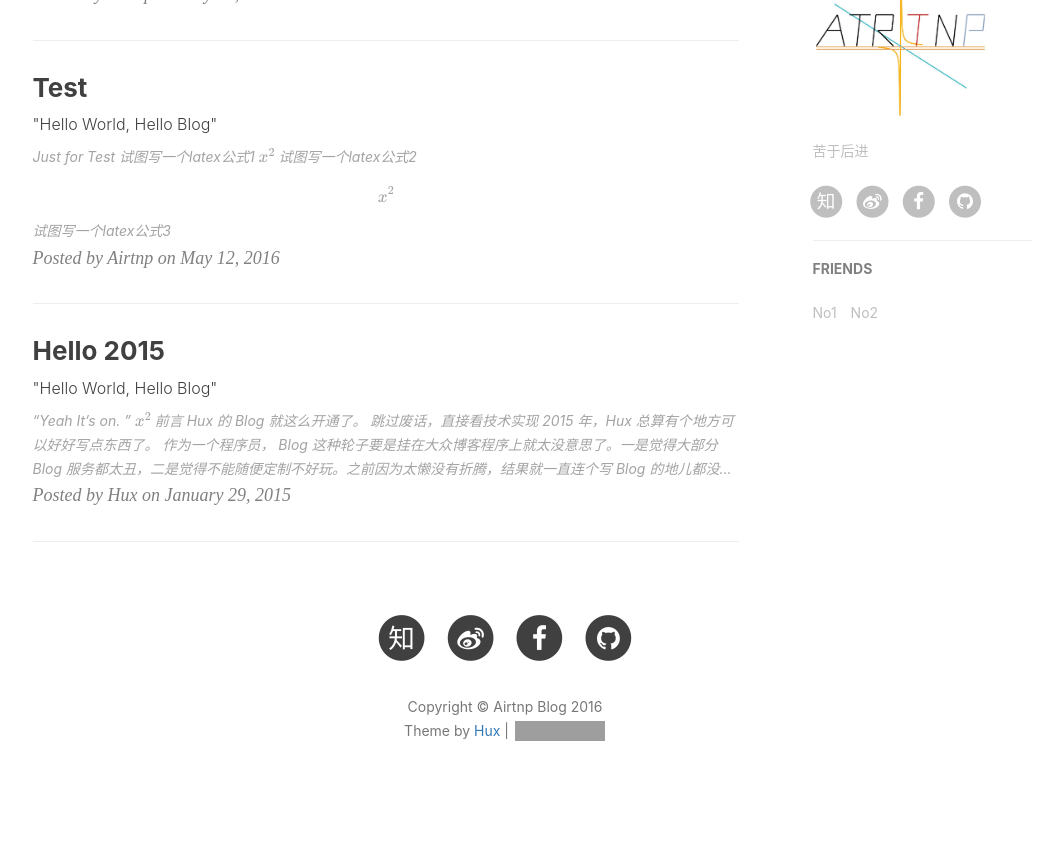
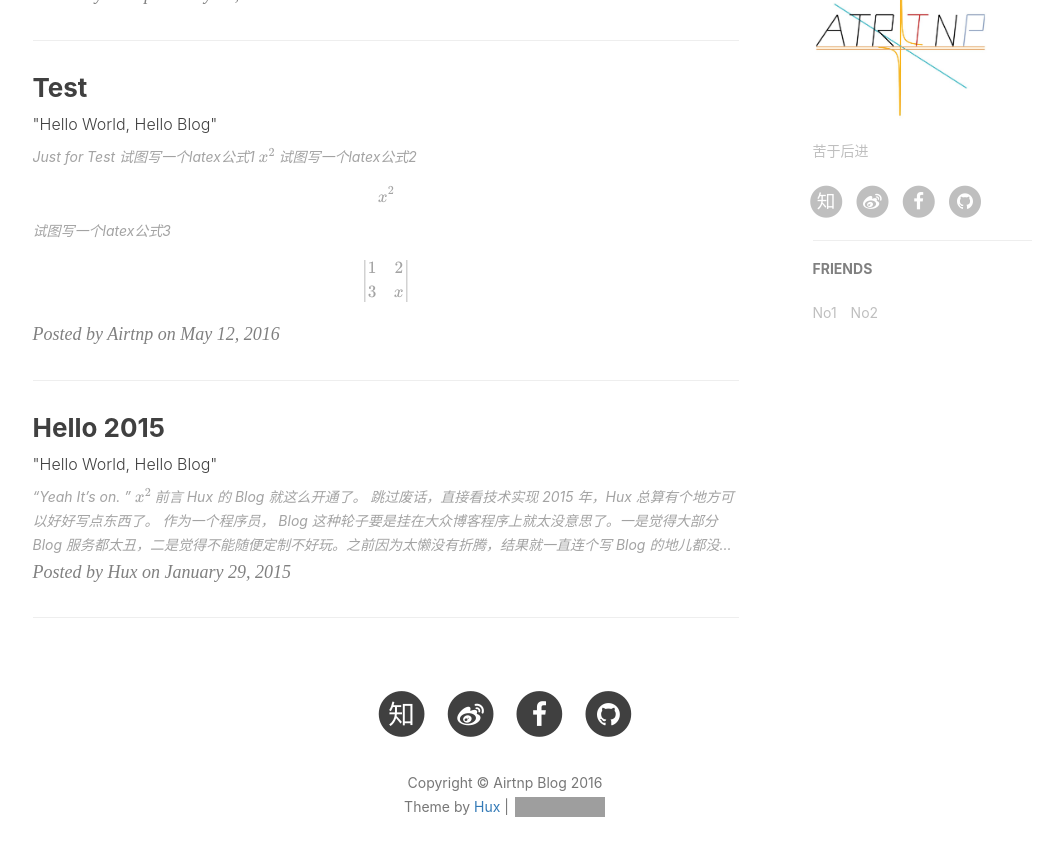
Before and after one commit to Airtnp/Airtnp.github.io, a Jekyll site: the page built from index.html, in a window 1280 px wide and 900 px high, scrolled down 611 px. Shown: the top 856 px of the window, without its empty margins (135-1198 px from the left). Built offline with Jekyll 4.4.1, drawn with Linux system fonts in a browser that asks for light colours; nearby versions of some CDN libraries; formulas are drawn with MathJax 3; the list of posts is cut into pages by our own code; comment, search, counter and statistics services are not loaded; before the commit the page ends 1446 px from its top, so only the background shows below that; grey boxes are pictures that could not be loaded.

Commit message:
Fix Latex

```diff
--- a/_posts/2016-05-12-test.markdown
+++ b/_posts/2016-05-12-test.markdown
@@ -21,3 +21,8 @@ $x^2$
 $${x^2}$$
 
 试图写一个latex公式3
+
+$$\begin{vmatrix}
+	1 & 2 \\
+	3 & x
+\end{vmatrix}$$
```
